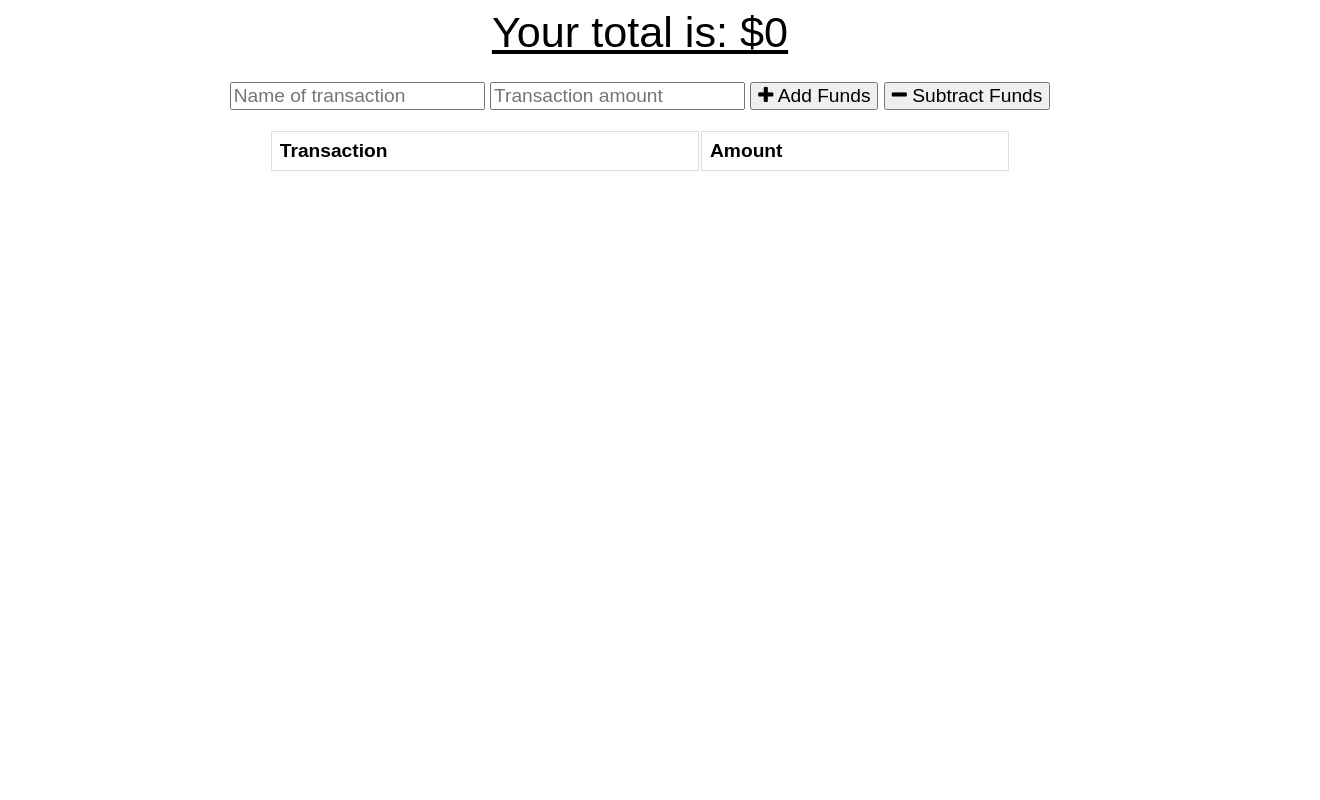
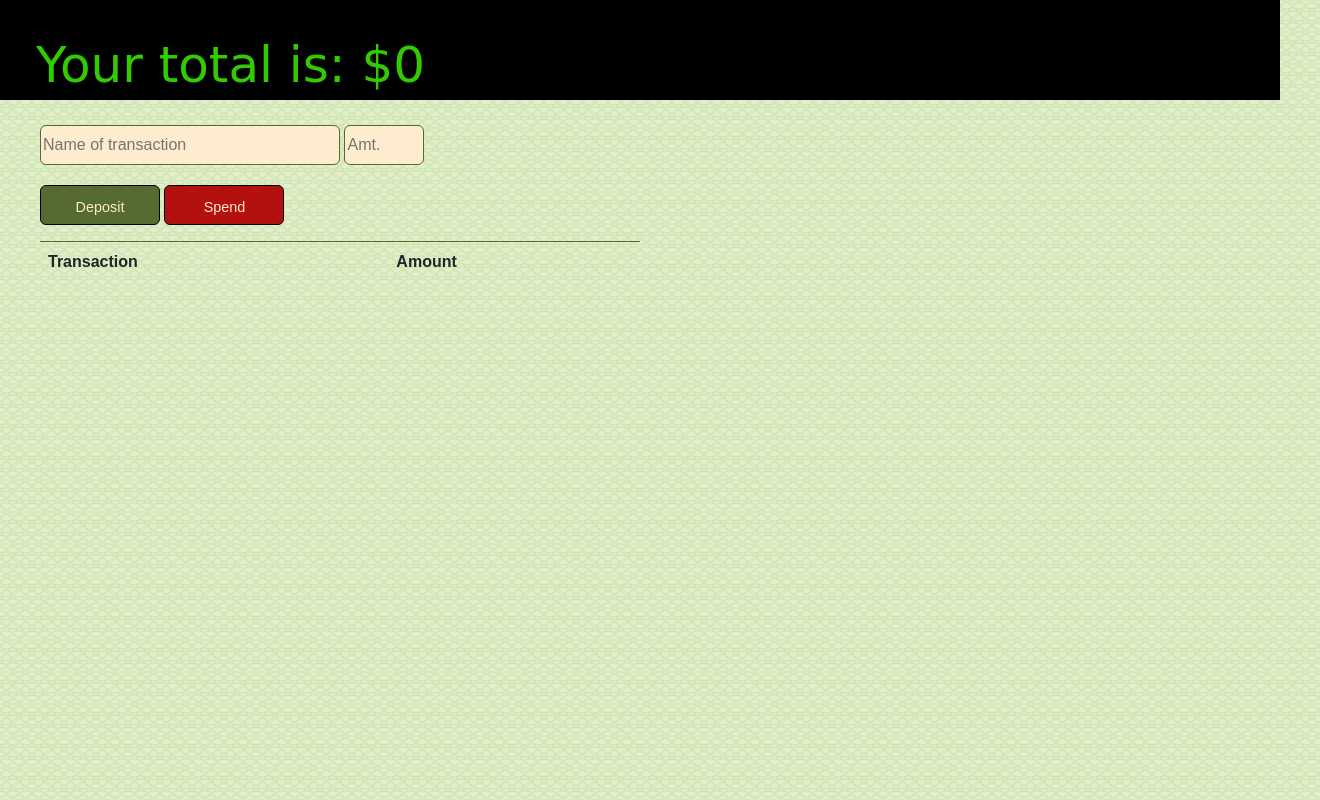
Before and after one commit to josi3006/BudgetTracker, a website: page public/index.html in a window 1280 px wide. Shown: the whole page, 1320 px wide, since content can reach past the window. Drawn offline with nearby package versions, Linux system fonts and the light colour scheme; no server answers; a web font is replaced by a local one.

Commit message:
Reworked styling

```diff
--- a/public/index.html
+++ b/public/index.html
@@ -1,4 +1,88 @@
 <!DOCTYPE html>
+<html lang="en">
+
+<head>
+  <meta charset="UTF-8">
+  <meta name="viewport" content="width=device-width, initial-scale=1.0">
+  <meta http-equiv="X-UA-Compatible" content="ie=edge">
+  <meta name="theme-color" content="#317EFB">
+  <link rel="shortcut icon" href="icons/icon-192x192.png" type="image/x-icon">
+
+  <link rel="stylesheet" href="https://stackpath.bootstrapcdn.com/font-awesome/4.7.0/css/font-awesome.min.css">
+  <link href="https://fonts.googleapis.com/css2?family=Codystar&display=swap" rel="stylesheet">
+  <link rel="stylesheet" href="https://stackpath.bootstrapcdn.com/bootstrap/4.5.0/css/bootstrap.min.css">
+  <link rel="stylesheet" href="styles.css">
+  <link rel="manifest" href="/manifest.webmanifest">
+  <link rel="stylesheet" href="https://unpkg.com/aos@next/dist/aos.css" />
+
+
+  <title>Budget Tracker</title>
+</head>
+
+<body>
+  <div class="wrapper">
+
+    <nav class="navbar">
+      <div class='slidebox' data-aos='slide-left' data-aos-duration='2400'>Your total is: $<span id="total">0</span></div>
+    </nav>
+
+
+    <div class="form">
+      <input type="text" id="t-name" placeholder="Name of transaction" style="width: 300px;" />
+      <input type="number" min="0" id="t-amount" placeholder="Amt." style="width: 80px;" /><br>
+      <button class="button" id="add-btn" style="background-color: #556b2f;">Deposit</button>
+      <button class="button" id="sub-btn" style="background-color: #b31010;">Spend</button>
+
+      <p class="error"></p>
+    </div>
+
+    <div class="transactions">
+      <table>
+        <thead>
+          <th>Transaction</th>
+          <th>Amount</th>
+        </thead>
+        <tbody id="tbody">
+
+        </tbody>
+      </table>
+    </div>
+
+    <canvas id="myChart"></canvas>
+  </div>
+
+
+
+  <script src="https://cdn.jsdelivr.net/npm/chart.js@2.8.0"></script>
+  <script src="index.js"></script>
+  <script type="text/javascript">
+    if ('serviceWorker' in navigator) {
+      navigator.serviceWorker.register('/service-worker.js').then(function (registration) {
+        console.log('ServiceWorker registration successful!');
+      }).catch(function (err) {
+        console.log('ServiceWorker registration failed: ', err);
+      });
+    }
+  </script>
+
+
+  <script src="https://unpkg.com/aos@next/dist/aos.js"></script>
+  <script>
+    AOS.init();
+  </script>
+
+
+</body>
+
+</html>
+
+
+
+
+
+
+
+<!-- <!DOCTYPE html>
 <html lang="en">
 <head>
   <meta charset="UTF-8">
@@ -54,4 +138,4 @@
 }
     </script>
 </body>
-</html>
+</html> -->
--- a/public/index.js
+++ b/public/index.js
@@ -33,7 +33,7 @@ function populateTable() {
     let tr = document.createElement("tr");
     tr.innerHTML = `
       <td>${transaction.name}</td>
-      <td>${transaction.value}</td>
+      <td>$${transaction.value}</td>
     `;
 
     tbody.appendChild(tr);
@@ -69,11 +69,17 @@ function populateChart() {
     data: {
       labels,
       datasets: [{
-            label: "Total Over Time",
-            fill: true,
-            backgroundColor: "#6666ff",
+        label: "Spend Trend",
+        fill: false,
+        borderColor: "#556b2f",
+        backgroundColor: "#000000",
         data
       }]
+    },
+    options: {
+      legend: {
+        display: false,
+      }
     }
   });
 }
@@ -144,10 +150,10 @@ function sendTransaction(isAdding) {
     });
 }
 
-document.querySelector("#add-btn").onclick = function() {
+document.querySelector("#add-btn").onclick = function () {
   sendTransaction(true);
 };
 
-document.querySelector("#sub-btn").onclick = function() {
+document.querySelector("#sub-btn").onclick = function () {
   sendTransaction(false);
 };
--- a/public/styles.css
+++ b/public/styles.css
@@ -1,11 +1,58 @@
 body {
-  font-size: 120%;
+
+  font-size: 100%;
   font-family: Arial;
+  background-image: url('images/dollarpattern.jpg');
+  background-size: 10%;
 }
 
-button, input {
+.navbar {
+background-color: #000000;
+width: 100%;
+height: 100px;
+}
+
+.button {
+  font-size: 90%;
+  width: 120px;
+  height: 40px;
+  line-height: 40px;
+  text-align: center;
+  color: #ffebcd;
+  border: 1px solid #000000;
+  border-radius: 6px;
+  margin-top: 20px;
+}
+
+.slidebox, .total {
+  background-color: transparent;
+  font-family: 'Codystar', cursive;
+  font-size: 50px;
+  color: #30cc00;
+  width: 100%;
+  padding: 20px;
+  text-align: left;
+  vertical-align: center;
+}
+
+
+input {
   font-size: 100%;
   font-family: Arial;
+  height: 40px;
+  background-color: #ffebcd;
+  border: 1px solid #556b2f;
+  border-radius: 6px;
+}
+
+input::-webkit-outer-spin-button,
+input::-webkit-inner-spin-button {
+  -webkit-appearance: none;
+  margin: 0;
+}
+
+input[type=number] {
+  -moz-appearance: textfield;
 }
 
 table {
@@ -13,13 +60,13 @@ table {
 }
 
 td, th {
-  border: 1px solid #dddddd;
+  border-top: 1px solid #556b2f;
   text-align: left;
   padding: 8px;
 }
 
 tr:nth-child(even) {
-  background-color: #dddddd;
+  background-color: rgba(255, 235, 205, 0.3);
 }
 
 .error {
@@ -28,24 +75,34 @@ tr:nth-child(even) {
 
 .wrapper {
   margin: 0 auto;
-  max-width: 825px;
-  text-align: center;
+  /* max-width: 825px; */
+  text-align: left;
 }
 
-.total {
-  font-size: 150%;
-  text-decoration: underline;
-}
+/* .total {
+  background-color: transparent;
+} */
 
 .form {
   margin-top: 25px;
+  margin-left: 40px;
   width: 100%;
+
 }
 
 .transactions {
+  /* border: 1px solid #000000; */
   text-align: left;
   max-height: 300px;
+  max-width: 600px;
+  margin-left: 40px;
+
   overflow: auto;
-  width: 90%;
-  margin: 0 auto;
+  /* width: 90%; */
+  /* margin: 0 auto; */
 }
+
+canvas {
+  max-width: 600px;
+  margin-left: 40px;
+}
```
Also changed, not shown: public/images/dollarpattern.jpg (added), public/images/woodborder.png (added). Lines whose indentation alone changed are shown as unchanged.
